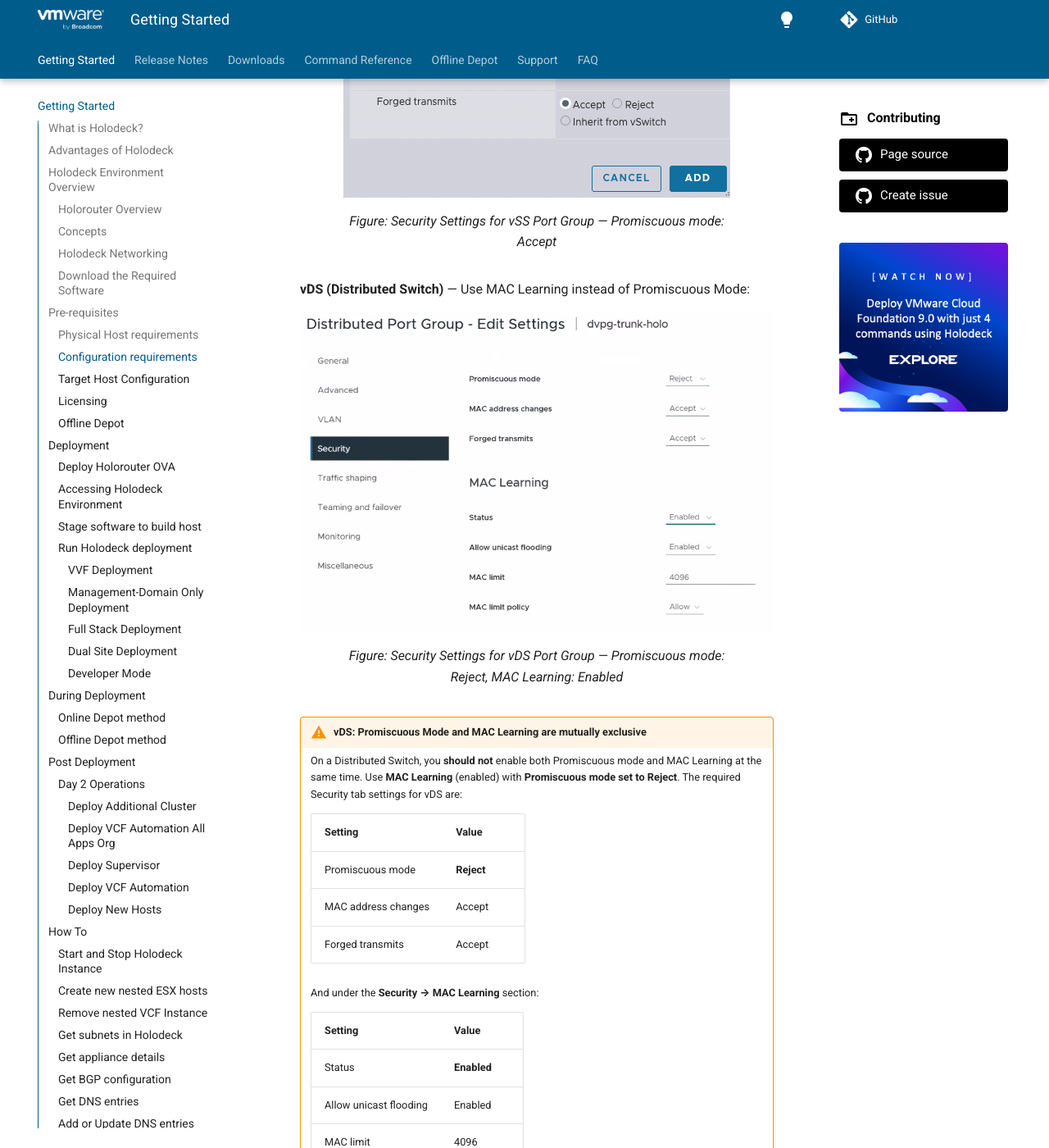
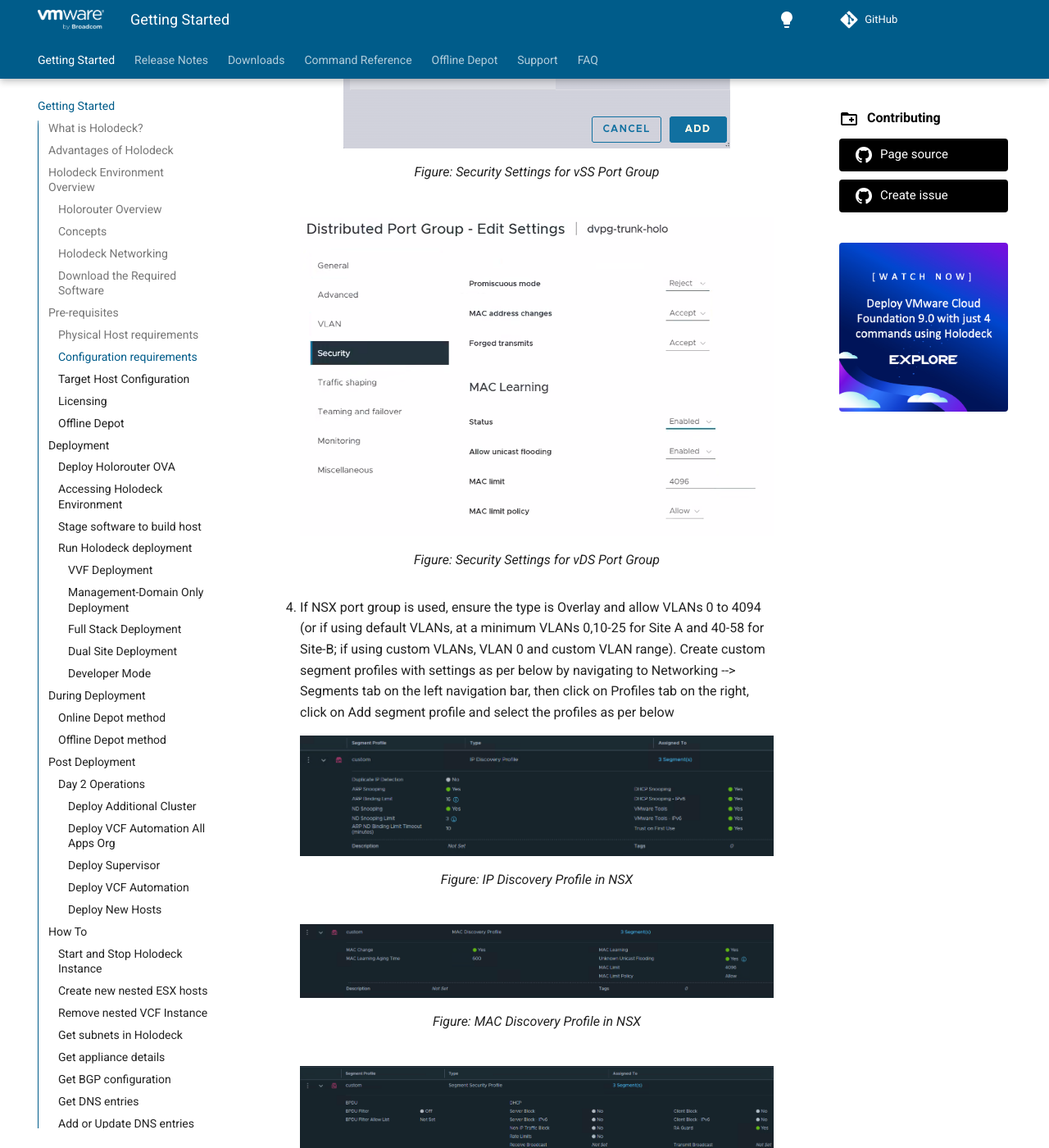
Before and after one commit to vmware/Holodeck, an MkDocs documentation site: the page built from docs/index.md, in a window 1280 px wide and 1400 px high, scrolled down 9936 px. Shown: the whole window at 82% size. Built offline with MkDocs 1.6.1 and Material for MkDocs 9.7.7, drawn with Linux system fonts in a browser that asks for light colours; comment, search, counter and statistics services are not loaded; some of the changed text lies outside the part shown.

Commit message:
Revert mac address changes support

```diff
--- a/docs/index.md
+++ b/docs/index.md
@@ -240,39 +240,15 @@
 
 2. Create a dedicated trunk port on the vSwitch (vSS) or vDS for connecting to Holorouter. Dedicated port group ensures Holodeck does not interfere with your environment's networking. An NSX overlay trunk port group can be used instead as well.
 
-3. If vSS/vDS port group is used, configure security settings on the trunk port group as described below. **The required settings differ between vSS and vDS — read carefully.**
-
-    **vSS (Standard Switch)** — Enable Promiscuous Mode:
+3. If vSS/vDS port group is used, enable security settings on the trunk port group as below:
 
     <figure markdown="span">
         <img src="images/vSS-security-settings.png" alt="Security Settings for vSS Port Group">
-        <figcaption>Figure: Security Settings for vSS Port Group — Promiscuous mode: Accept</figcaption>
+        <figcaption>Figure: Security Settings for vSS Port Group</figcaption>
+        <br>
+        <img src="images/vDS-security-settings.png" alt="Security Settings for vDS Port Group">
+        <figcaption>Figure: Security Settings for vDS Port Group</figcaption>
     </figure>
-
-    **vDS (Distributed Switch)** — Use MAC Learning instead of Promiscuous Mode:
-
-    <figure markdown="span">
-        <img src="images/vDS-security-settings.png" alt="Security Settings for vDS Port Group">
-        <figcaption>Figure: Security Settings for vDS Port Group — Promiscuous mode: Reject, MAC Learning: Enabled</figcaption>
-    </figure>
-
-    !!! warning "vDS: Promiscuous Mode and MAC Learning are mutually exclusive"
-        On a Distributed Switch, you **should not** enable both Promiscuous mode and MAC Learning at the same time. Use **MAC Learning** (enabled) with **Promiscuous mode set to Reject**. The required Security tab settings for vDS are:
-
-        | Setting | Value |
-        |---|---|
-        | Promiscuous mode | **Reject** |
-        | MAC address changes | Accept |
-        | Forged transmits | Accept |
-
-        And under the **Security → MAC Learning** section:
-
-        | Setting | Value |
-        |---|---|
-        | Status | **Enabled** |
-        | Allow unicast flooding | Enabled |
-        | MAC limit | 4096 |
-        | MAC limit policy | Allow |
 
 4. If NSX port group is used, ensure the type is Overlay and allow VLANs 0 to 4094 (or if using default VLANs, at a minimum VLANs 0,10-25 for Site A and 40-58 for Site-B; if using custom VLANs, VLAN 0 and custom VLAN range). Create custom segment profiles with settings as per below by navigating to Networking --> Segments tab on the left navigation bar, then click on Profiles tab on the right, click on Add segment profile and select the profiles as per below
 
```
